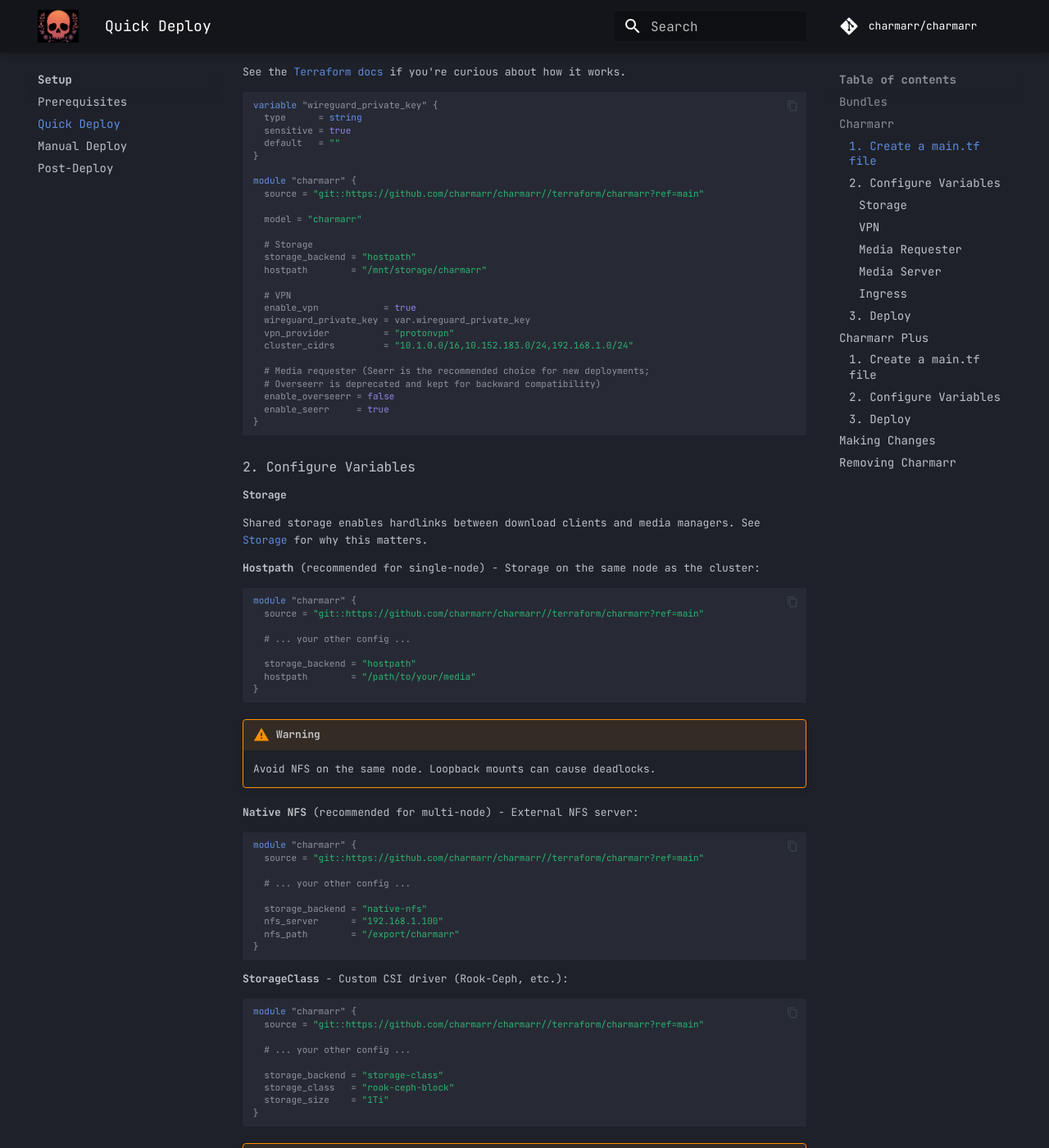
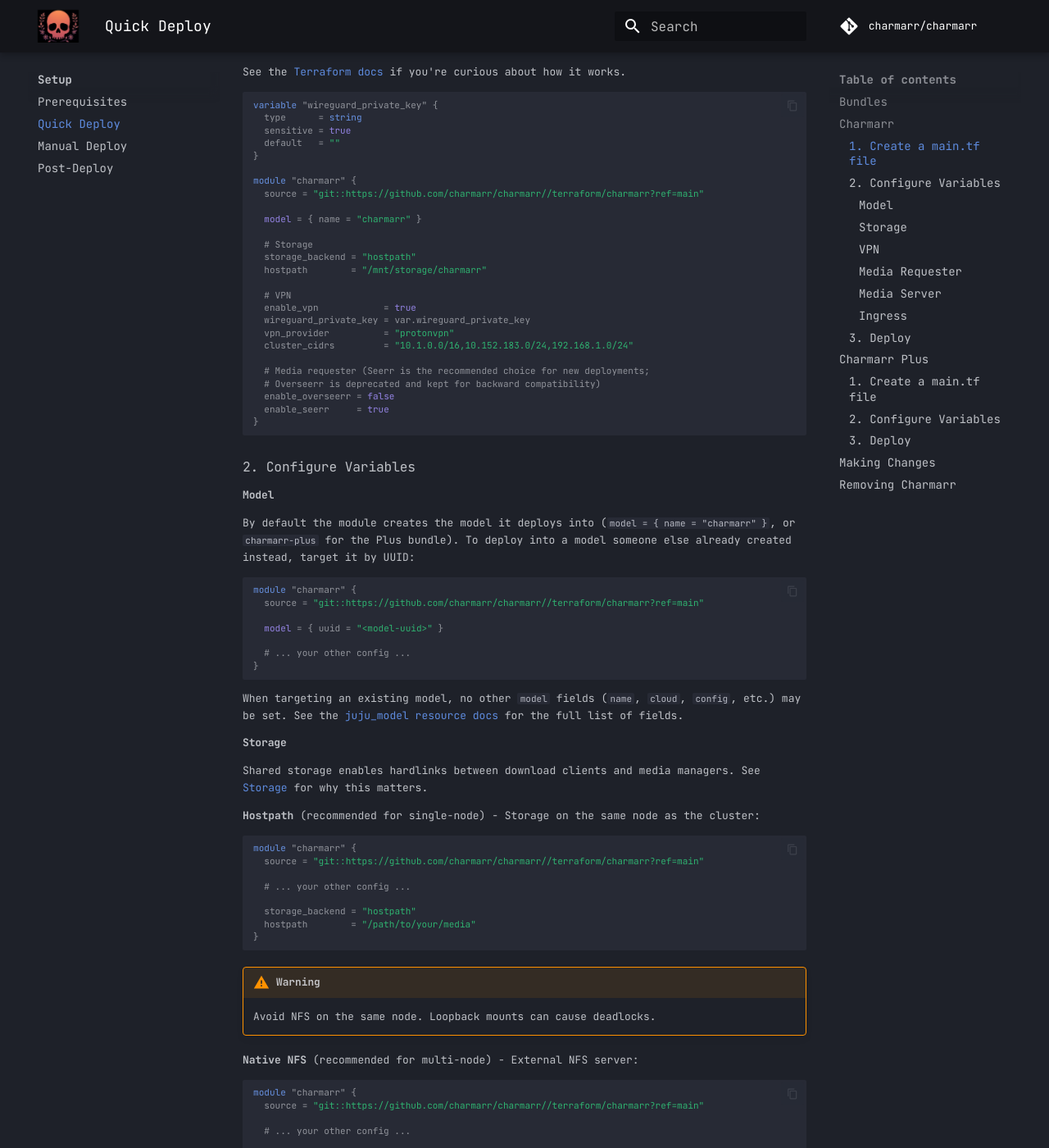
Before and after one commit to charmarr/charmarr, an MkDocs documentation site: the page built from docs/setup/quickdeploy.md, in a window 1280 px wide and 1400 px high, scrolled down 969 px. Shown: the whole window at 82% size. Built offline with MkDocs 1.6.1 and Material for MkDocs 9.7.7, drawn with Linux system fonts in a browser that asks for light colours; comment, search, counter and statistics services are not loaded; the version menu is left out; some of the changed text lies outside the part shown.

Commit message:
feat: model

````diff
--- a/docs/setup/quickdeploy.md
+++ b/docs/setup/quickdeploy.md
@@ -56,7 +56,7 @@
 module "charmarr" {
   source = "git::https://github.com/charmarr/charmarr//terraform/charmarr?ref=main"
 
-  model = "charmarr"
+  model = { name = "charmarr" }
 
   # Storage
   storage_backend = "hostpath"
@@ -76,6 +76,22 @@
 ```
 
 ### 2. Configure Variables
+
+#### Model
+
+By default the module creates the model it deploys into (`model = { name = "charmarr" }`, or `charmarr-plus` for the Plus bundle). To deploy into a model someone else already created instead, target it by UUID:
+
+```hcl
+module "charmarr" {
+  source = "git::https://github.com/charmarr/charmarr//terraform/charmarr?ref=main"
+
+  model = { uuid = "<model-uuid>" }
+
+  # ... your other config ...
+}
+```
+
+When targeting an existing model, no other `model` fields (`name`, `cloud`, `config`, etc.) may be set. See the [juju_model resource docs](https://registry.terraform.io/providers/juju/juju/latest/docs/resources/model) for the full list of fields.
 
 #### Storage
 
@@ -397,7 +413,7 @@
 module "charmarr_plus" {
   source = "git::https://github.com/charmarr/charmarr//terraform/charmarr-plus?ref=main"
 
-  model = "charmarr"
+  model = { name = "charmarr-plus" }
 
   # Storage
   storage_backend = "hostpath"
````
Also changed, not shown: docs/index.md (+1 -1 lines), docs/observability/setup.md (+1 -1 lines), 11 other files.
